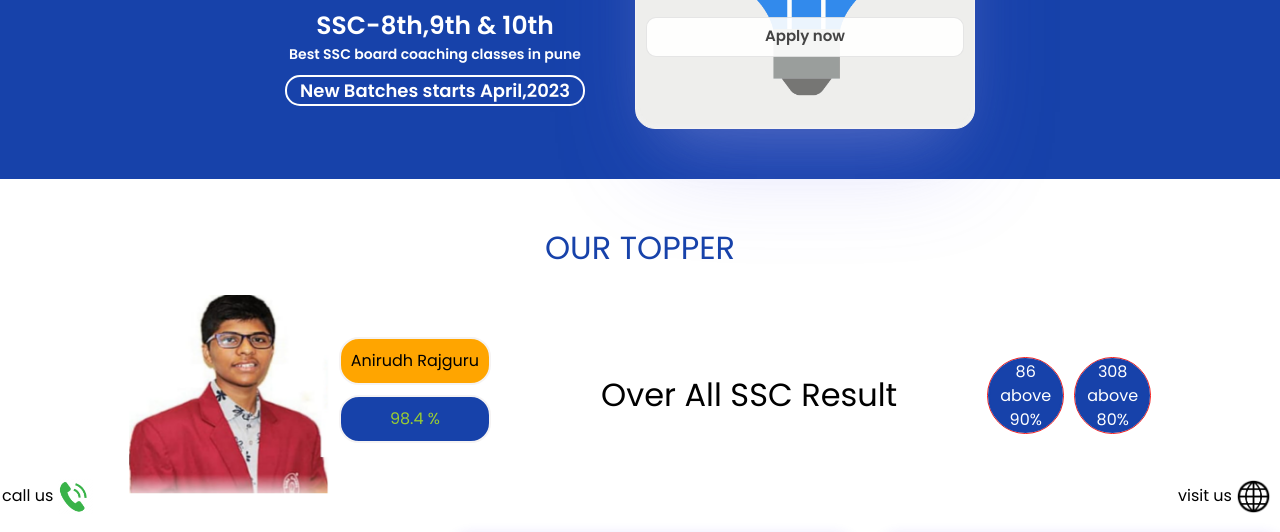
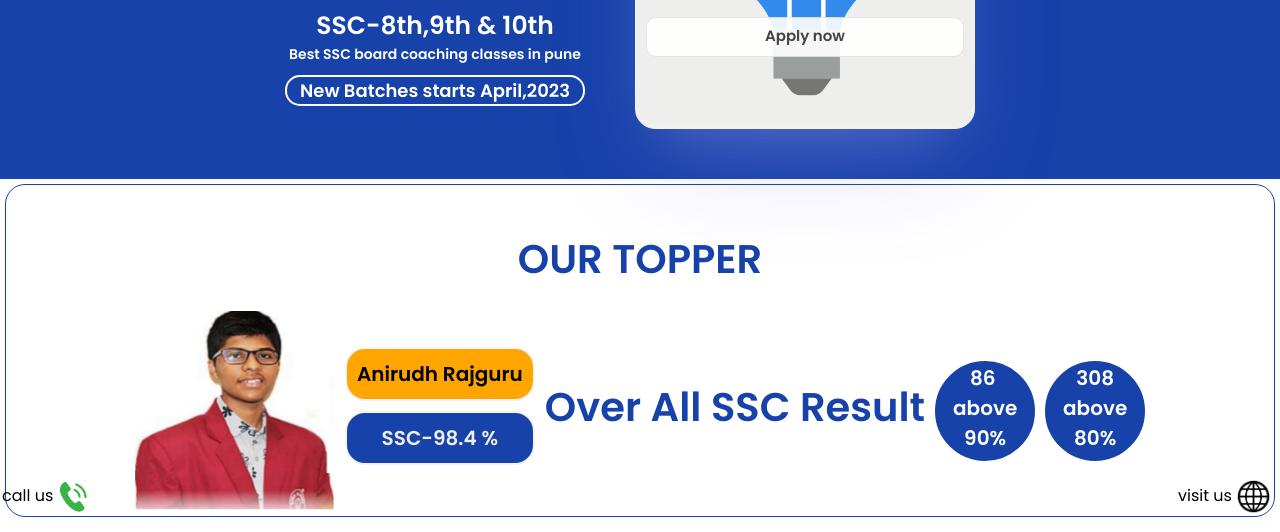
Before and after one commit to santhusan007/bora, a plain HTML site: page index.html in a window 1280 px wide. Shown: the part 261-793 px from the top of the page. Drawn offline with nearby package versions, Linux system fonts and the light colour scheme.

Commit message:
topper font cange

```diff
--- a/index.html
+++ b/index.html
@@ -55,29 +55,28 @@
 
 
   <!-- our topper section -->
-  <section style="padding-top: 50px;">
+  <section style="padding-top: 50px;padding-bottom: 5px; border: 1px solid #1742aa;margin: 5px;border-radius: 20px;">
 
-    <h2 style="text-align: center;color: #1742aa;padding-bottom: 20px;">OUR TOPPER</h2>
+    <h1 style="text-align: center;color: #1742aa;padding-bottom: 20px;font-size: 40px;font-weight: bolder;">OUR TOPPER
+    </h1>
     <div class="topper-div">
       <div><img style="width: 200px; height: 200px;" src="topper.png" alt=""></div>
       <div>
         <div class="topper-name">
           Anirudh
           Rajguru</div>
-        <div class="topper-per">98.4 %</div>
+        <div class="topper-per">SSC-98.4 %</div>
+      </div>
+      <div>
+        <h2 style="text-align: center;color: #1742aa;font-size: 40px;font-weight: bolder">Over All SSC Result
+        </h2>
       </div>
 
+      <div class=" result-circle">86&nbsp; above 90%</div>
 
 
-      <div>
-        <h2 style="text-align: center;margin:0px 80px 0px 100px;">Over All SSC Result </h2>
-      </div>
-      <div class="outer-circle">
-        <div class=" result-circle">86 above 90%</span></div>
-      </div>
-      <div class="outer-circle">
-        <div class=" result-circle"> 308 above 80%</div>
-      </div>
+      <div class=" result-circle"> 308 above 80%</div>
+
     </div>
   </section>
   <!-- end of or topper -->
--- a/style.css
+++ b/style.css
@@ -160,6 +160,8 @@ body {
         margin-bottom: 10px;
         background-color: orange;
         text-align: center;
+        font-weight:bolder;
+        font-size: 20px;
 }
 .topper-per {
     border: 2px solid rgb(245, 243, 243);
@@ -167,8 +169,10 @@ body {
     padding: 10px;
     margin-bottom: 10px;
     background-color: #1742aa;
-    color: yellowgreen;
+    color: rgb(236, 238, 231);
     text-align: center;
+    font-weight: bolder;
+    font-size: 20px;
 }
 .topper-name:hover {
     background-color: #1742aa;
@@ -180,7 +184,7 @@ body {
     color: black;
 
 }
-.outer-circle{
+/* .outer-circle{
     border: 1px solid rgb(245, 24, 24);
         width: 77px;
         height: 77px;
@@ -188,7 +192,7 @@ body {
         align-items: center;
         justify-content: center;
         border-radius: 50%;
-        /* animation: spinner 10s linear infinite; */
+        /* animation: spinner 10s linear infinite;
 
 }
 
@@ -200,18 +204,20 @@ body {
      100% {
          transform: rotate(0deg);
      }
- }
+ } */
 .result-circle{
 
     border: 2px solid #1742aa;
-    width: 75px;
-    height: 75px;
+    width: 100px;
+    height: 100px;
     text-align: center;
     align-items: center;
     justify-content: center;
     border-radius: 50%;
     background-color: #1742aa;
     color: white;
+    font-size: 20px;
+    font-weight: bolder;
 
 
 }
```
